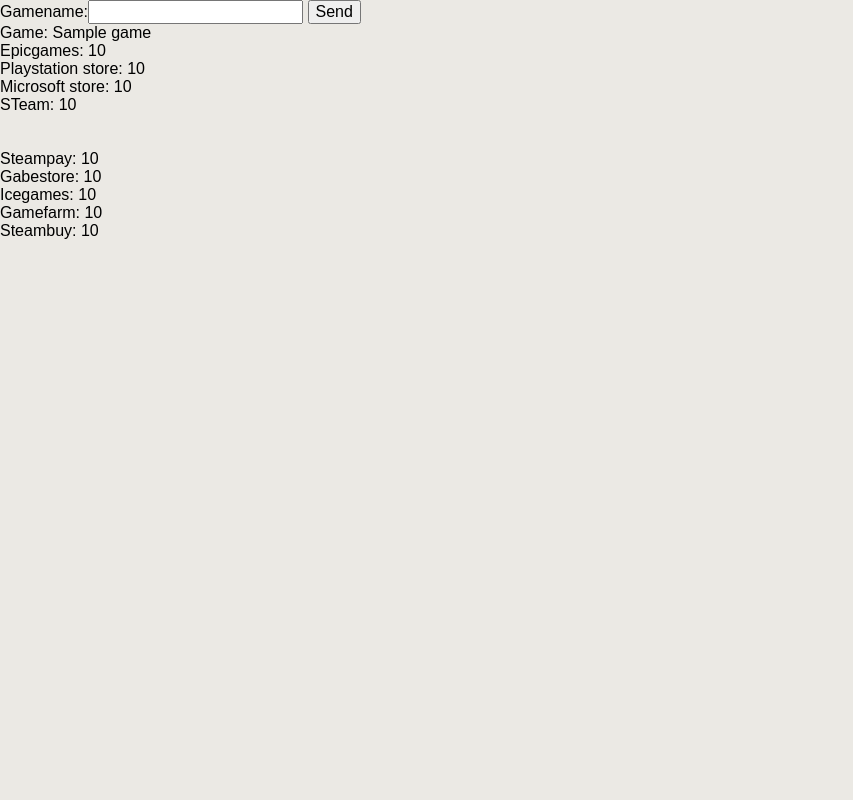
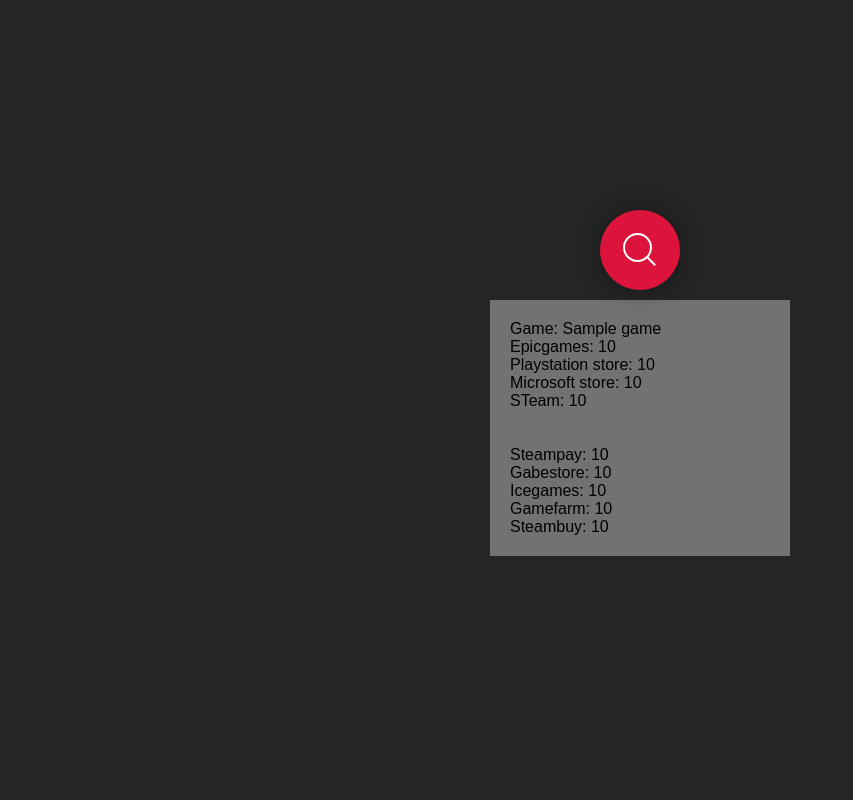
Before and after one commit to octarinered/Django-Games-Stores-Parser, a Django app: template templates/home.html in a window 1280 px wide. Shown: the whole page, without its empty margins (0-853 px from the left). Run offline with Django 3.2, Linux system fonts and the light colour scheme; tables that the repository leaves empty hold one stand-in row (values such as "Sample post"); the template is opened without the code that fills it: values that come from a table or form of the project are taken from there, most other values are stand-ins (such as "Sample title", 1, 10 or a date in 2020).

Commit message:
new styles

```diff
--- a/parser_app/forms.py
+++ b/parser_app/forms.py
@@ -1,4 +1,4 @@
 from django import forms
 
 class searchGameForm(forms.Form):
-    gameName = forms.CharField()
+    gameName = forms.CharField(label = "", widget=forms.TextInput(attrs={"placeholder":"Search..."}))
--- a/static/css/style.css
+++ b/static/css/style.css
@@ -1,7 +1,155 @@
-*{
-    box-sizing: border-box;
+@import url("https://fonts.googleapis.com/css?family=Inconsolata:700");
+
+* {
+	margin: 0;
+	padding: 0;
+	box-sizing: border-box;
 }
 
-body{
-    background:#ebe9e4 ;
+html,
+body {
+	width: 100%;
+	height: 100%;
 }
+
+body {
+    background: #252525;
+    display: flex;
+    justify-content: center;
+
+}
+
+section{
+    display: flex;
+    flex-direction: row;
+}
+
+
+.container {
+    position: relative;
+	margin-top: 200px;
+	left: 0;
+	right: 0;
+	bottom: 0;
+	width: 300px;
+	height: 100px;
+}
+
+.container .search {
+	position: absolute;
+	margin: auto;
+	top: 0;
+	right: 0;
+	bottom: 0;
+	left: 0;
+	width: 80px;
+	height: 80px;
+	background: crimson;
+	border-radius: 50%;
+	transition: all 1s;
+	z-index: 4;
+	box-shadow: 0 0 25px 0 rgba(0, 0, 0, 0.4);
+}
+
+.container .search:hover {
+	cursor: pointer;
+}
+
+.container .search::before {
+	content: "";
+	position: absolute;
+	margin: auto;
+	top: 22px;
+	right: 0;
+	bottom: 0;
+	left: 22px;
+	width: 12px;
+	height: 2px;
+	background: white;
+	transform: rotate(45deg);
+	transition: all .5s;
+}
+
+.container .search::after {
+	content: "";
+	position: absolute;
+	margin: auto;
+	top: -5px;
+	right: 0;
+	bottom: 0;
+	left: -5px;
+	width: 25px;
+	height: 25px;
+	border-radius: 50%;
+	border: 2px solid white;
+	transition: all .5s;
+}
+
+.container input {
+	font-family: 'Inconsolata', monospace;
+	position: absolute;
+	margin: auto;
+	top: 0;
+	right: 0;
+	bottom: 0;
+	left: 0;
+	width: 50px;
+	height: 50px;
+	outline: none;
+	border: none;
+	background: crimson;
+	color: white;
+	text-shadow: 0 0 10px crimson;
+	padding: 0 80px 0 20px;
+	border-radius: 30px;
+	box-shadow: 0 0 25px 0 crimson, 0 20px 25px 0 rgba(0, 0, 0, 0.2);
+	transition: all 1s;
+	opacity: 0;
+	z-index: 5;
+	font-weight: bolder;
+	letter-spacing: 0.1em;
+}
+
+.container input:hover {
+	cursor: pointer;
+}
+
+.container input:focus {
+	width: 300px;
+	opacity: 1;
+	cursor: text;
+}
+
+.container input:focus ~ .search {
+	right: -250px;
+	background: #151515;
+	z-index: 6;
+}
+
+.container input:focus ~ .search::before {
+	top: 0;
+	left: 0;
+	width: 25px;
+}
+
+.container input:focus ~ .search::after {
+	top: 0;
+	left: 0;
+	width: 25px;
+	height: 2px;
+	border: none;
+	background: white;
+	border-radius: 0%;
+	transform: rotate(-45deg);
+}
+
+.container input::placeholder {
+	color: white;
+	opacity: 0.5;
+	font-weight: bolder;
+}
+
+.game_info{
+    padding: 20px;
+    background: #727272;
+}
--- /dev/null
+++ b/static/scripts/redform.js
@@ -0,0 +1,6 @@
+$(document).ready(function() {
+    $("#magnify").click(function() {
+      $(".search").toggleClass("focus");
+      $("#magnify").toggleClass("clicked");
+    });
+});
--- a/templates/base.html
+++ b/templates/base.html
@@ -9,6 +9,8 @@
         <meta name="viewport" content="width=device-width, initial-scale=1">
         <link rel="stylesheet" href="{% static 'css/style.css'%}">
         <link rel="stylesheet" href="{% static 'css/normalize.css'%}">
+
+
     </head>
     <body>
 
--- a/templates/home.html
+++ b/templates/home.html
@@ -1,13 +1,59 @@
 {% extends 'base.html' %}
 
 {% block content %}
-    <form method='POST'>{% csrf_token %}
+
+    <!--
+    <div class="d3">
+        <p>Fing a game</p>
+        <form method='POST'>
+            {% csrf_token %}
             {{ form }}
-    <input type='submit' value='Send'>
+            <button type="submit"></button>
         </form>
+    </div>
 
+    -->
+            <section>
+                <div class="container">
+                <form method='POST'>
+                        {% csrf_token %}
+
+                        {{ form }}
+
+                        <div class="search"><input type="submit"></div>
+
+
+                </form>
+                </div>
+
+
+                <div class="game_info">
+                    Game: {{ game }}
+                    <br>
+                    Epicgames: {{ epicgames_price }}
+                    <br>
+                    Playstation store: {{ playstationstore_price }}
+                    <br>
+                    Microsoft store: {{ microsoftstore_price }}
+                    <br>
+                    STeam: {{ steam_price }}
+                    <br>
+                    <br>
+                    <br>
+                    Steampay: {{ steampay_price }}
+                    <br>
+                    Gabestore: {{ gabestore_price }}
+                    <br>
+                    Icegames: {{ icegames_price }}
+                    <br>
+                    Gamefarm: {{ gamefarm_price }}
+                    <br>
+                    Steambuy: {{ steambuy_price }}
+                </div>
+            </section>
+<!--
                 {% if game == None %}
-        <h2> No game</h2>
+                    <h2></h2>
                 {% elif game.strip == '' %}
                     <h2>Empty request</h2>
                 {% else %}
@@ -33,4 +79,11 @@
                     <br>
                     Steambuy: {{ steambuy_price }}
                 {% endif %}
+
+
+
+
+
+            -->
+
 {% endblock content %}
```
Also changed, not shown: static/scss/redform.scss (added, +92 -0 lines). Lines whose indentation alone changed are shown as unchanged.
